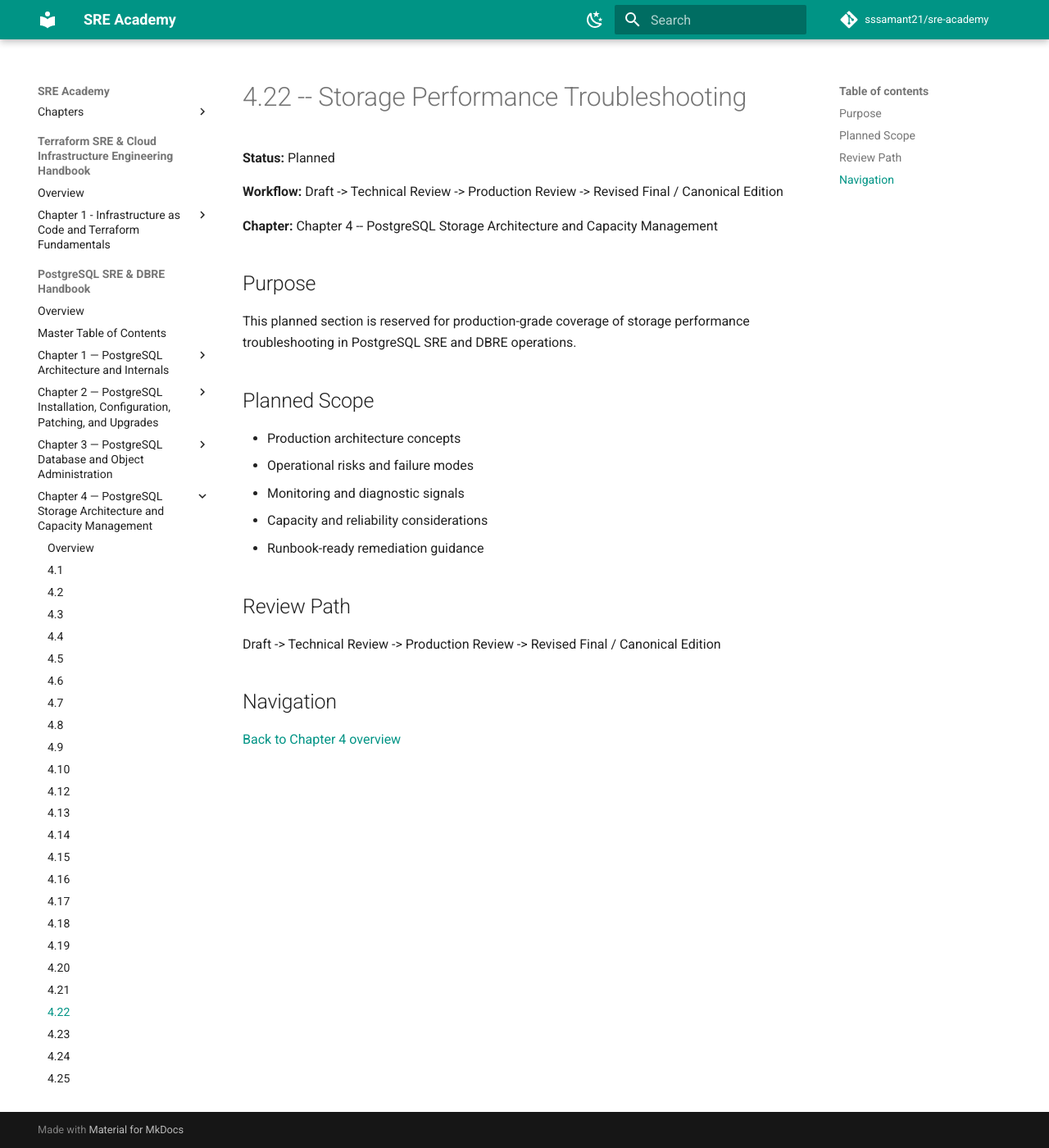
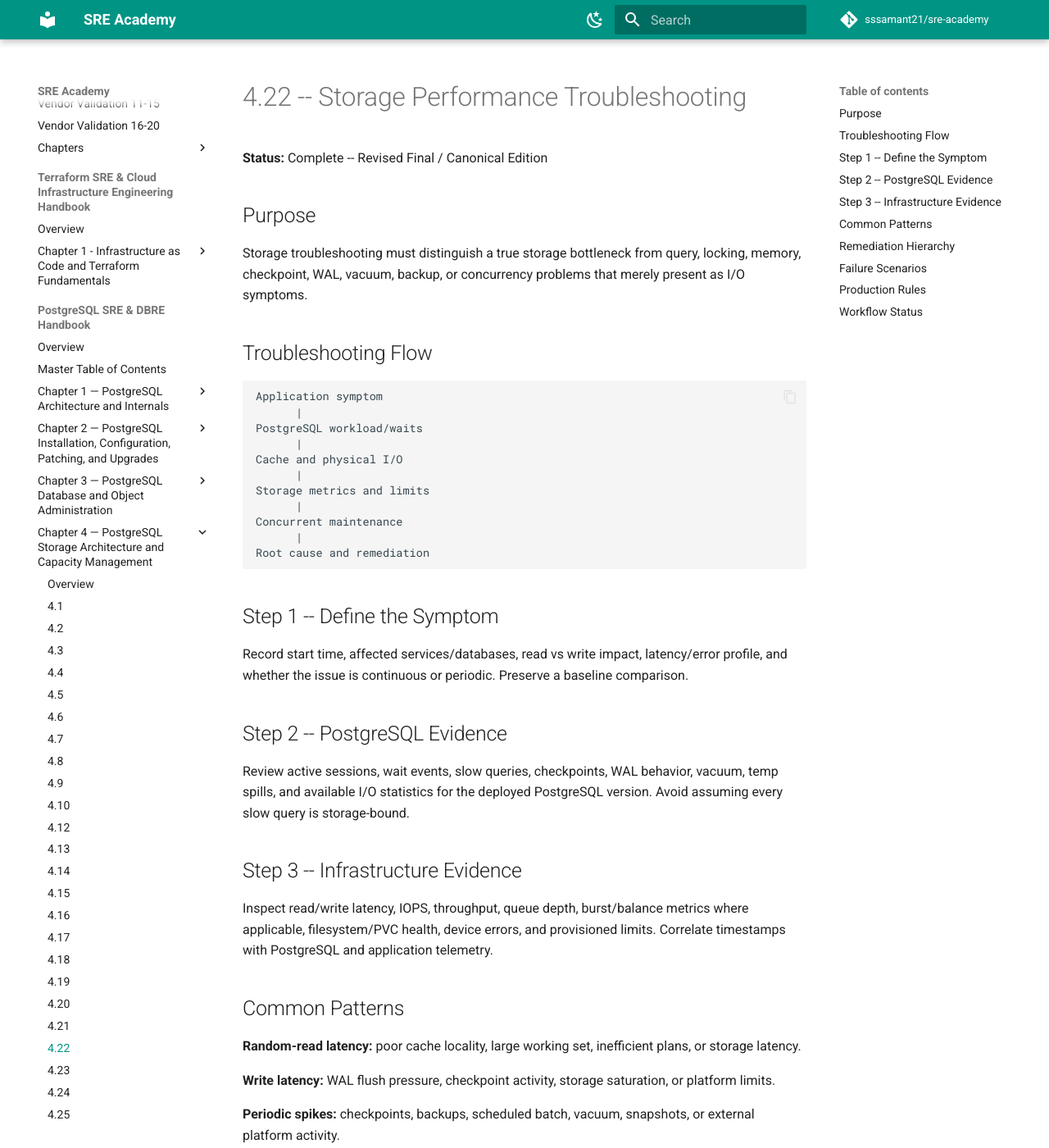
Before and after one commit to sssamant21/sre-academy, an MkDocs documentation site: the page built from docs/books/postgresql-sre-dbre-handbook/chapter-04/4.22-storage-performance-troubleshooting.md, in a window 1280 px wide and 1400 px high. Shown: the whole window at 82% size. Built offline with MkDocs 1.6.1 and Material for MkDocs 9.7.7, drawn with Linux system fonts in a browser that asks for light colours; comment, search, counter and statistics services are not loaded; some of the changed text lies outside the part shown.

Commit message:
docs(postgres): publish canonical section 4.22 storage troubleshooting

````diff
--- a/docs/books/postgresql-sre-dbre-handbook/chapter-04/4.22-storage-performance-troubleshooting.md
+++ b/docs/books/postgresql-sre-dbre-handbook/chapter-04/4.22-storage-performance-troubleshooting.md
@@ -1,27 +1,78 @@
 # 4.22 -- Storage Performance Troubleshooting
 
-**Status:** Planned
-
-**Workflow:** Draft -> Technical Review -> Production Review -> Revised Final / Canonical Edition
-
-**Chapter:** Chapter 4 -- PostgreSQL Storage Architecture and Capacity Management
+**Status:** Complete -- Revised Final / Canonical Edition
 
 ## Purpose
 
-This planned section is reserved for production-grade coverage of storage performance troubleshooting in PostgreSQL SRE and DBRE operations.
+Storage troubleshooting must distinguish a true storage bottleneck from query, locking, memory, checkpoint, WAL, vacuum, backup, or concurrency problems that merely present as I/O symptoms.
 
-## Planned Scope
+## Troubleshooting Flow
 
-- Production architecture concepts
-- Operational risks and failure modes
-- Monitoring and diagnostic signals
-- Capacity and reliability considerations
-- Runbook-ready remediation guidance
+```text
+Application symptom
+      |
+PostgreSQL workload/waits
+      |
+Cache and physical I/O
+      |
+Storage metrics and limits
+      |
+Concurrent maintenance
+      |
+Root cause and remediation
+```
 
-## Review Path
+## Step 1 -- Define the Symptom
 
-Draft -> Technical Review -> Production Review -> Revised Final / Canonical Edition
+Record start time, affected services/databases, read vs write impact, latency/error profile, and whether the issue is continuous or periodic. Preserve a baseline comparison.
 
-## Navigation
+## Step 2 -- PostgreSQL Evidence
 
-[Back to Chapter 4 overview](index.md)
+Review active sessions, wait events, slow queries, checkpoints, WAL behavior, vacuum, temp spills, and available I/O statistics for the deployed PostgreSQL version. Avoid assuming every slow query is storage-bound.
+
+## Step 3 -- Infrastructure Evidence
+
+Inspect read/write latency, IOPS, throughput, queue depth, burst/balance metrics where applicable, filesystem/PVC health, device errors, and provisioned limits. Correlate timestamps with PostgreSQL and application telemetry.
+
+## Common Patterns
+
+**Random-read latency:** poor cache locality, large working set, inefficient plans, or storage latency.
+
+**Write latency:** WAL flush pressure, checkpoint activity, storage saturation, or platform limits.
+
+**Periodic spikes:** checkpoints, backups, scheduled batch, vacuum, snapshots, or external platform activity.
+
+**High queue with flat throughput:** possible storage ceiling or overloaded device.
+
+**High IOPS with healthy latency:** not automatically a problem.
+
+## Remediation Hierarchy
+
+1. Remove or throttle optional concurrent pressure.
+2. Correct pathological queries/plans or spill behavior.
+3. Correct checkpoint/vacuum scheduling or configuration when evidence supports it.
+4. Increase storage IOPS/throughput or redesign storage placement when limits are real.
+5. Re-test against application SLOs.
+
+## Failure Scenarios
+
+**Storage upgraded but problem remains:** root cause was query amplification. Always prove the bottleneck first.
+
+**Global memory increase hides spills but causes memory pressure:** tune workload-specific settings and plans with concurrency analysis.
+
+**Maintenance repeatedly causes latency incidents:** incorporate maintenance into capacity budgets and scheduling.
+
+## Production Rules
+
+1. Troubleshoot from correlated timestamps and layers.
+2. Prove storage saturation before scaling storage.
+3. Interpret latency, IOPS, throughput, and queue together.
+4. Include WAL, checkpoints, vacuum, temp, backups, and rewrites in analysis.
+5. Validate remediation at the application SLO layer.
+6. Preserve incident evidence for recurrence analysis.
+
+## Workflow Status
+
+Draft **Complete** -> Technical Review **Complete** -> Production Review **Complete** -> Revised Final / Canonical Edition **Complete**
+
+**Next section: 4.23 -- Emergency Storage Recovery and Remediation.**
````
